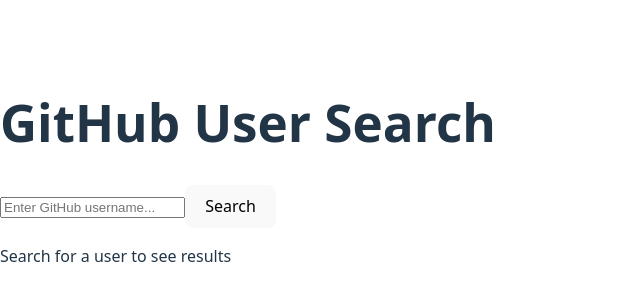
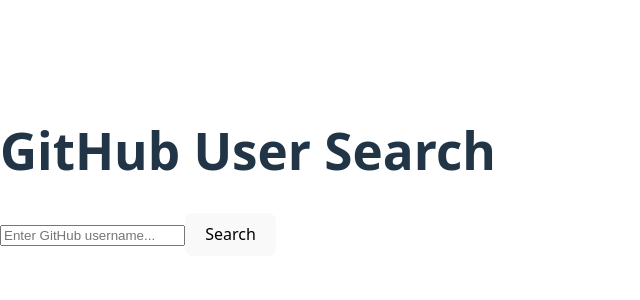
Before and after one commit to Sethsem/alx-fe-reactjs, a React (Vite) app in the folder github-user-search/: page / in a window 1280 px wide. Shown: the part 228-528 px from the top of the page, without its empty margins (0-640 px from the left). Built offline with nearby package versions, Linux system fonts and the light colour scheme.

Commit message:
Integrating the GitHub API and Creating a Basic Search Feature

```diff
--- a/github-user-search/src/App.jsx
+++ b/github-user-search/src/App.jsx
@@ -1,35 +1,7 @@
-import { useState } from "react";
 import Search from "./components/Search";
-import UserProfile from "./components/UserProfile";
-import { fetchUserData } from "./services/githubService";
 
 function App() {
-  const [user, setUser] = useState(null);
-  const [loading, setLoading] = useState(false);
-  const [error, setError] = useState(false);
-
-  const handleSearch = async (username) => {
-    setLoading(true);
-    setError(false);
-    const data = await fetchUserData(username);
-
-    if (data) {
-      setUser(data);
-    } else {
-      setError(true);
-      setUser(null);
-    }
-
-    setLoading(false);
-  };
-
-  return (
-    <div className="max-w-lg mx-auto mt-10 p-4">
-      <h1 className="text-2xl font-bold text-center mb-4">GitHub User Search</h1>
-      <Search onSearch={handleSearch} />
-      <UserProfile user={user} loading={loading} error={error} />
-    </div>
-  );
+  return <Search />;
 }
 
 export default App;
--- a/github-user-search/src/components/Search.jsx
+++ b/github-user-search/src/components/Search.jsx
@@ -1,18 +1,36 @@
 import { useState } from "react";
+import axios from "axios";
 
-const Search = ({ onSearch }) => {
+const Search = () => {
   const [username, setUsername] = useState("");
+  const [user, setUser] = useState(null);
+  const [loading, setLoading] = useState(false);
+  const [error, setError] = useState(false);
 
-  const handleSubmit = (e) => {
+  const handleSearch = async (e) => {
     e.preventDefault();
-    if (username.trim()) {
-      onSearch(username);
-      setUsername(""); // Clear input after search
+    if (!username.trim()) return;
+
+    setLoading(true);
+    setError(false);
+
+    try {
+      const response = await axios.get(`https://api.github.com/users/${username}`);
+      setUser(response.data);
+    } catch (err) {
+      setUser(null);
+      setError(true);
     }
+
+    setLoading(false);
   };
 
   return (
-    <form onSubmit={handleSubmit} className="flex gap-2 p-4">
+    <div className="max-w-lg mx-auto mt-10 p-4">
+      <h1 className="text-2xl font-bold text-center mb-4">GitHub User Search</h1>
+
+      {/* Search Input */}
+      <form onSubmit={handleSearch} className="flex gap-2 p-4">
         <input
           type="text"
           placeholder="Enter GitHub username..."
@@ -24,6 +42,30 @@ const Search = ({ onSearch }) => {
           Search
         </button>
       </form>
+
+      {/* Loading State */}
+      {loading && <p className="text-center text-gray-500">Loading...</p>}
+
+      {/* Error Message */}
+      {error && <p className="text-center text-red-500">Looks like we can't find the user</p>}
+
+      {/* Display User Info */}
+      {user && (
+        <div className="p-4 border rounded-md shadow-md text-center">
+          <img src={user.avatar_url} alt={user.login} className="w-24 h-24 rounded-full mx-auto" />
+          <h2 className="text-xl font-semibold mt-2">{user.name || user.login}</h2>
+          <p className="text-gray-600">@{user.login}</p>
+          <a
+            href={user.html_url}
+            target="_blank"
+            rel="noopener noreferrer"
+            className="text-blue-500 mt-2 block"
+          >
+            View Profile
+          </a>
+        </div>
+      )}
+    </div>
   );
 };
 
```
Lines whose indentation alone changed are shown as unchanged.
